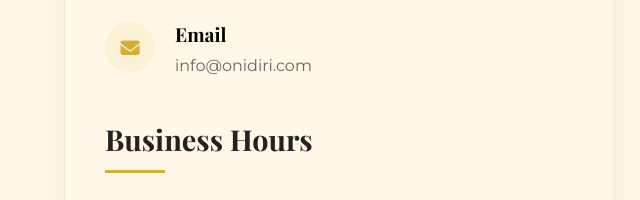
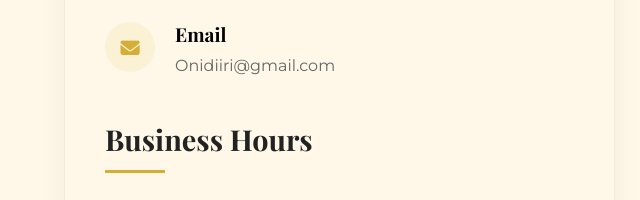
Before and after one commit to AdemiluaAdeola/salon-frontend, a plain HTML site: page contact.html in a window 1280 px wide. Shown: the part 815-1015 px from the top of the page, 0-640 px from the left. Drawn offline with nearby package versions, Linux system fonts and the light colour scheme.

Commit message:
update contact.html

```diff
--- a/contact.html
+++ b/contact.html
@@ -346,7 +346,7 @@
                             </div>
                             <div class="contact-text">
                                 <h4>Email</h4>
-                                <p><a href="mailto:info@onidiri.com">info@onidiri.com</a></p>
+                                <p><a href="mailto:Onidiiri@gmail.com">Onidiiri@gmail.com</a></p>
                             </div>
                         </div>
                     </div>
```
